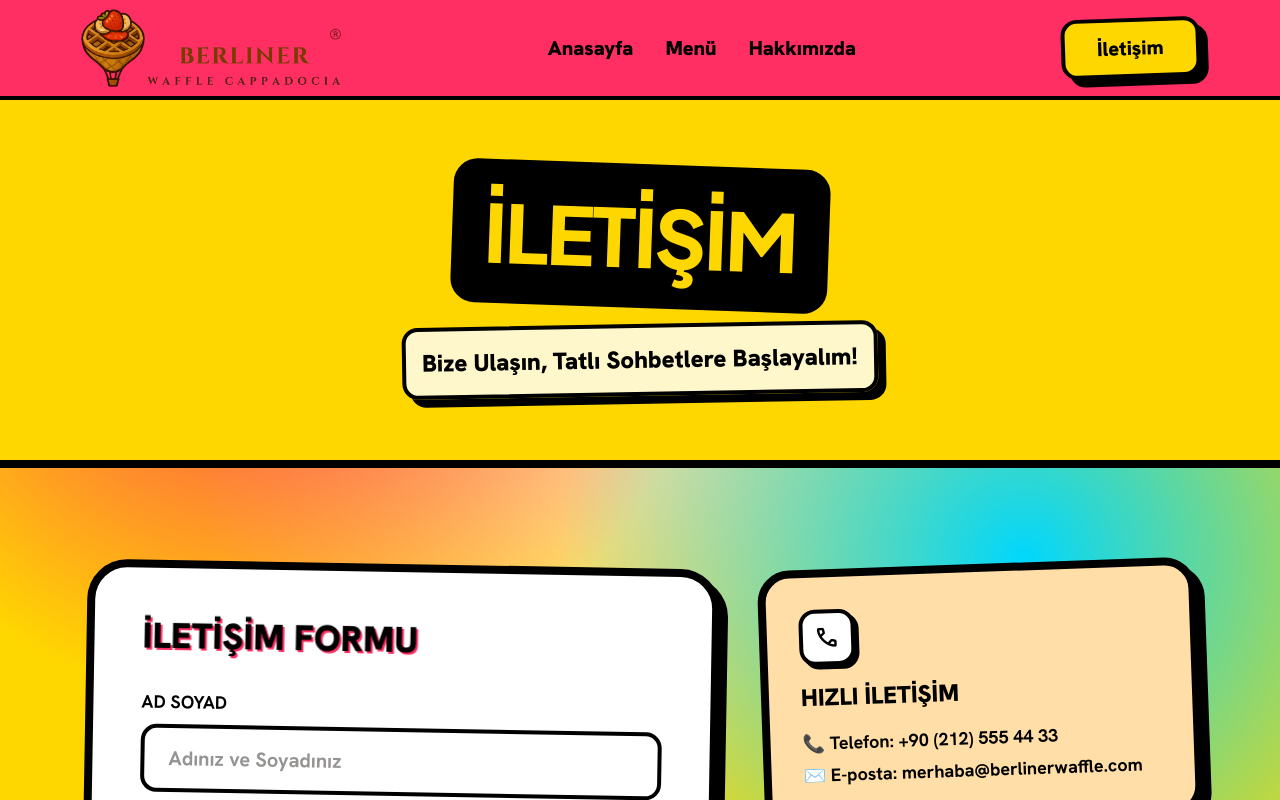
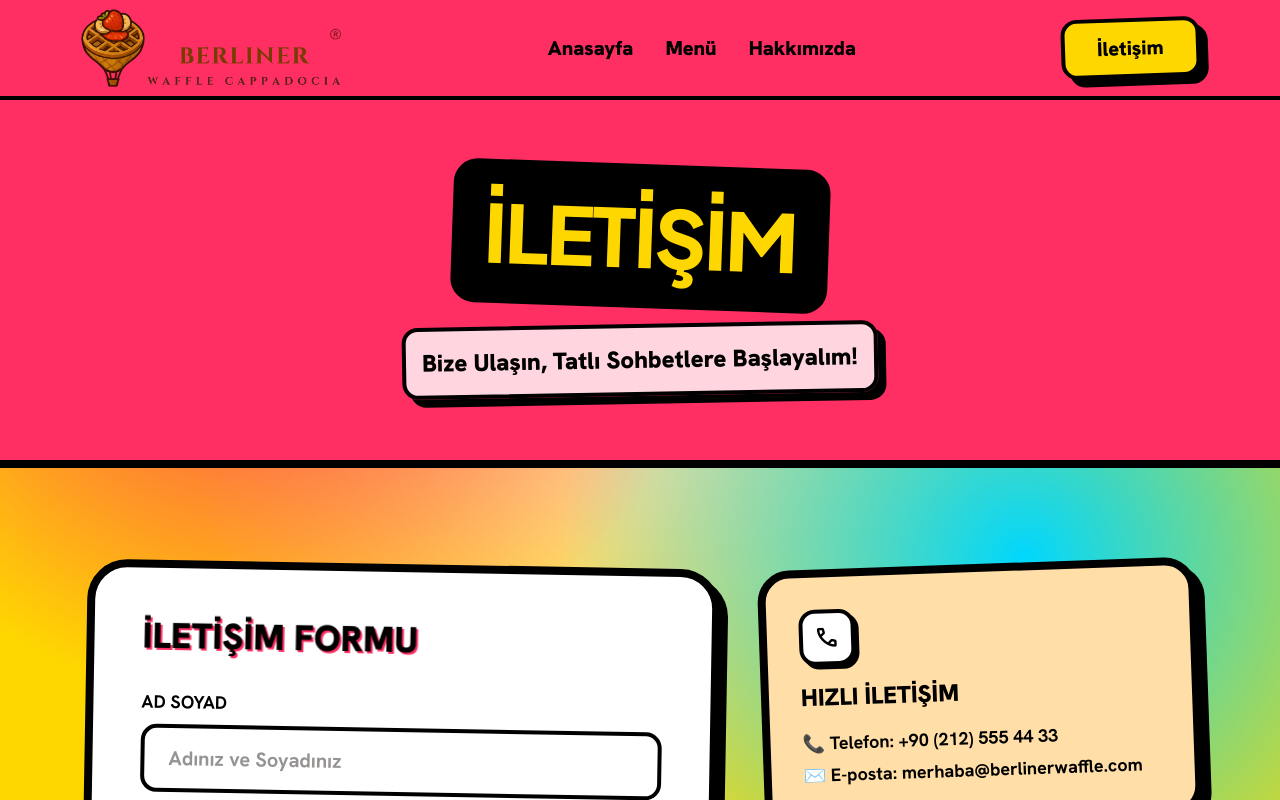
Before and after one commit to hamzakyb/berlinerwaffle-cappadoccia, a Next.js app: page /iletisim in a window 1280 px wide. Shown: the top 800 px of the page. Built offline with nearby package versions, Linux system fonts and the light colour scheme.

Commit message:
Change Hakkimizda and Iletisim page hero backgrounds to strawberry-pop

```diff
--- a/src/app/hakkimizda/page.tsx
+++ b/src/app/hakkimizda/page.tsx
@@ -9,12 +9,12 @@ export default function AboutUsPage() {
       <Header />
       <main className="flex-grow min-h-screen pb-24">
         {/* Page Header */}
-        <section className="relative w-full bg-honey-glaze border-b-8 border-black py-16 px-margin-mobile md:px-margin-desktop overflow-hidden text-center select-none">
+        <section className="relative w-full bg-strawberry-pop border-b-8 border-black py-16 px-margin-mobile md:px-margin-desktop overflow-hidden text-center select-none">
           {/* Floating design elements */}
           <span className="material-symbols-outlined text-[80px] md:text-[100px] text-tertiary-container absolute -top-5 left-10 -z-10 animate-spin-slow opacity-80 mix-blend-color-burn">
             star
           </span>
-          <span className="material-symbols-outlined text-[80px] md:text-[100px] text-strawberry-pop absolute -bottom-5 right-10 -z-10 animate-float opacity-80 mix-blend-color-burn">
+          <span className="material-symbols-outlined text-[80px] md:text-[100px] text-honey-glaze absolute -bottom-5 right-10 -z-10 animate-float opacity-80 mix-blend-color-burn">
             favorite
           </span>
 
--- a/src/app/iletisim/page.tsx
+++ b/src/app/iletisim/page.tsx
@@ -36,9 +36,9 @@ export default function ContactPage() {
       <Header />
       <main className="flex-grow min-h-screen pb-24">
         {/* Page Header */}
-        <section className="relative w-full bg-honey-glaze border-b-8 border-black py-16 px-margin-mobile md:px-margin-desktop overflow-hidden text-center select-none">
+        <section className="relative w-full bg-strawberry-pop border-b-8 border-black py-16 px-margin-mobile md:px-margin-desktop overflow-hidden text-center select-none">
           {/* Floating design elements */}
-          <span className="material-symbols-outlined text-[80px] md:text-[100px] text-strawberry-pop absolute -top-5 left-10 -z-10 animate-float opacity-80 mix-blend-color-burn">
+          <span className="material-symbols-outlined text-[80px] md:text-[100px] text-honey-glaze absolute -top-5 left-10 -z-10 animate-float opacity-80 mix-blend-color-burn">
             favorite
           </span>
           <span className="material-symbols-outlined text-[80px] md:text-[100px] text-tertiary-container absolute -bottom-5 right-10 -z-10 animate-spin-slow opacity-80 mix-blend-color-burn">
```
